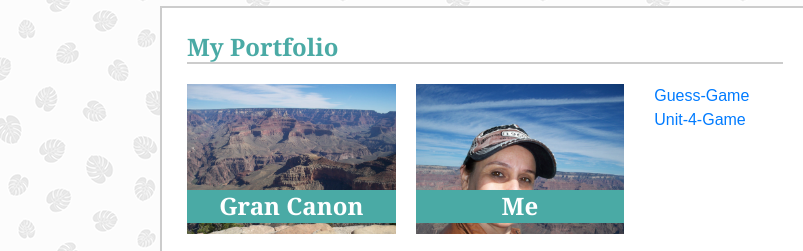
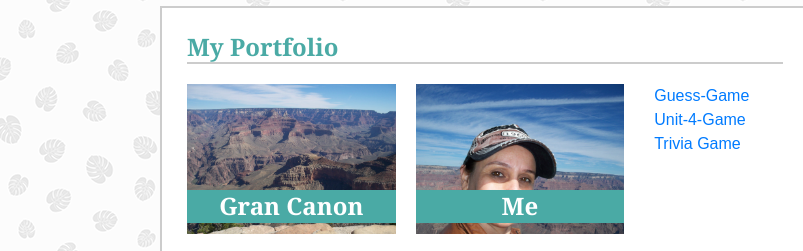
Before and after one commit to Yeiska/Responsive-Portfolio, a plain HTML site: page portfolio.html in a window 1280 px wide. Shown: the part 131-382 px from the top of the page, 0-803 px from the left. Drawn offline with nearby package versions, Linux system fonts and the light colour scheme.

Commit message:
add Trivia Grame link

```diff
--- a/assets/css/style.css
+++ b/assets/css/style.css
@@ -96,7 +96,7 @@ input{
      width: 100%;
      bottom: 3px;
 }
-#game, #unit-4-game{
+#game, #unit-4-game, #TriviaGame{
     float: bottom;
     clear: both;
     padding: 30px;
--- a/portfolio.html
+++ b/portfolio.html
@@ -56,6 +56,9 @@
                 <div>
                     <a  id="unit-4-game" href="https://yeiska.github.io/unit-4-game/">Unit-4-Game</a>
                 </div>
+                <div>
+                    <a  id="TriviaGame" href="https://yeiska.github.io/TriviaGame/">Trivia Game</a>
+                </div>
             </section>
         </div>
         <aside id="rigth-column">
```
